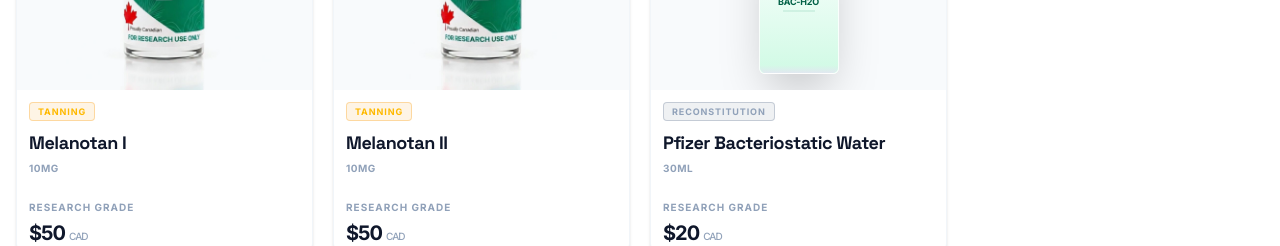
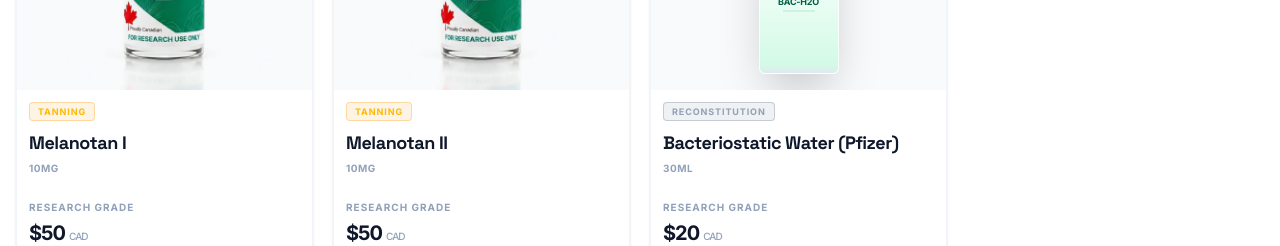
Before and after one commit to pgovostis/BOREAL-LABS-FINAL, a React (Vite) app: page /products in a window 1280 px wide. Shown: the part 3260-3506 px from the top of the page. Built offline with nearby package versions, Linux system fonts and the light colour scheme.

Commit message:
Rename Pfizer Bacteriostatic Water to Bacteriostatic Water (Pfizer)

```diff
--- a/src/data/products.ts
+++ b/src/data/products.ts
@@ -383,7 +383,7 @@
   {
     slug: 'pfizer-bacteriostatic-water',
     id: 'BAC-H2O',
-    name: 'Pfizer Bacteriostatic Water',
+    name: 'Bacteriostatic Water (Pfizer)',
     categories: ['Reconstitution'],
     variants: [{ dosage: '30mL', price: '$20' }],
     description: 'Authentic Pfizer Bacteriostatic Water for Injection is a sterile, non-pyrogenic preparation containing 0.9% (9 mg/mL) benzyl alcohol added as a bacteriostatic preservative. It is the gold standard and strictly essential for the safe, proper reconstitution and long-term preservation of your lyophilized research peptides.',
```
